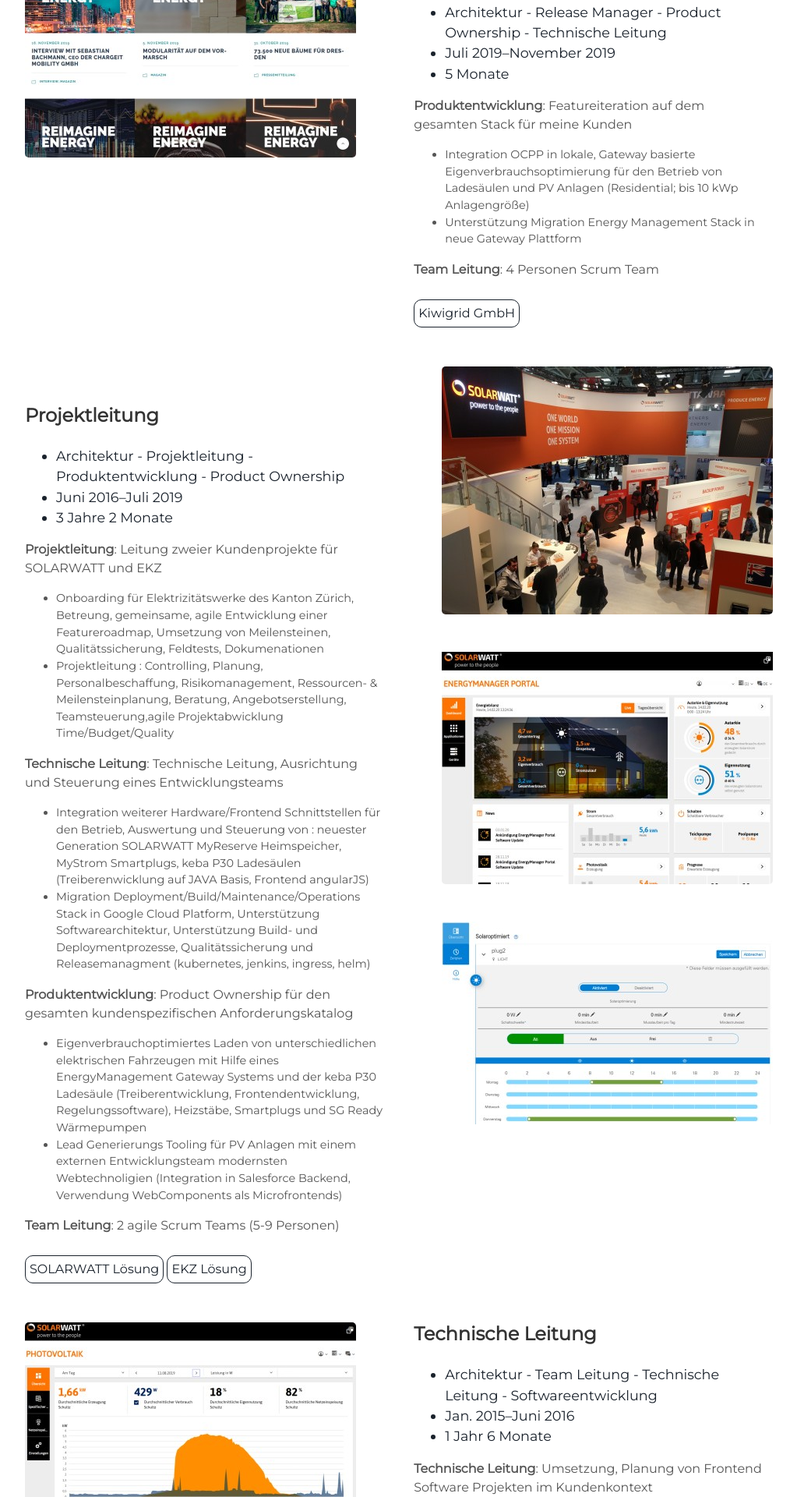
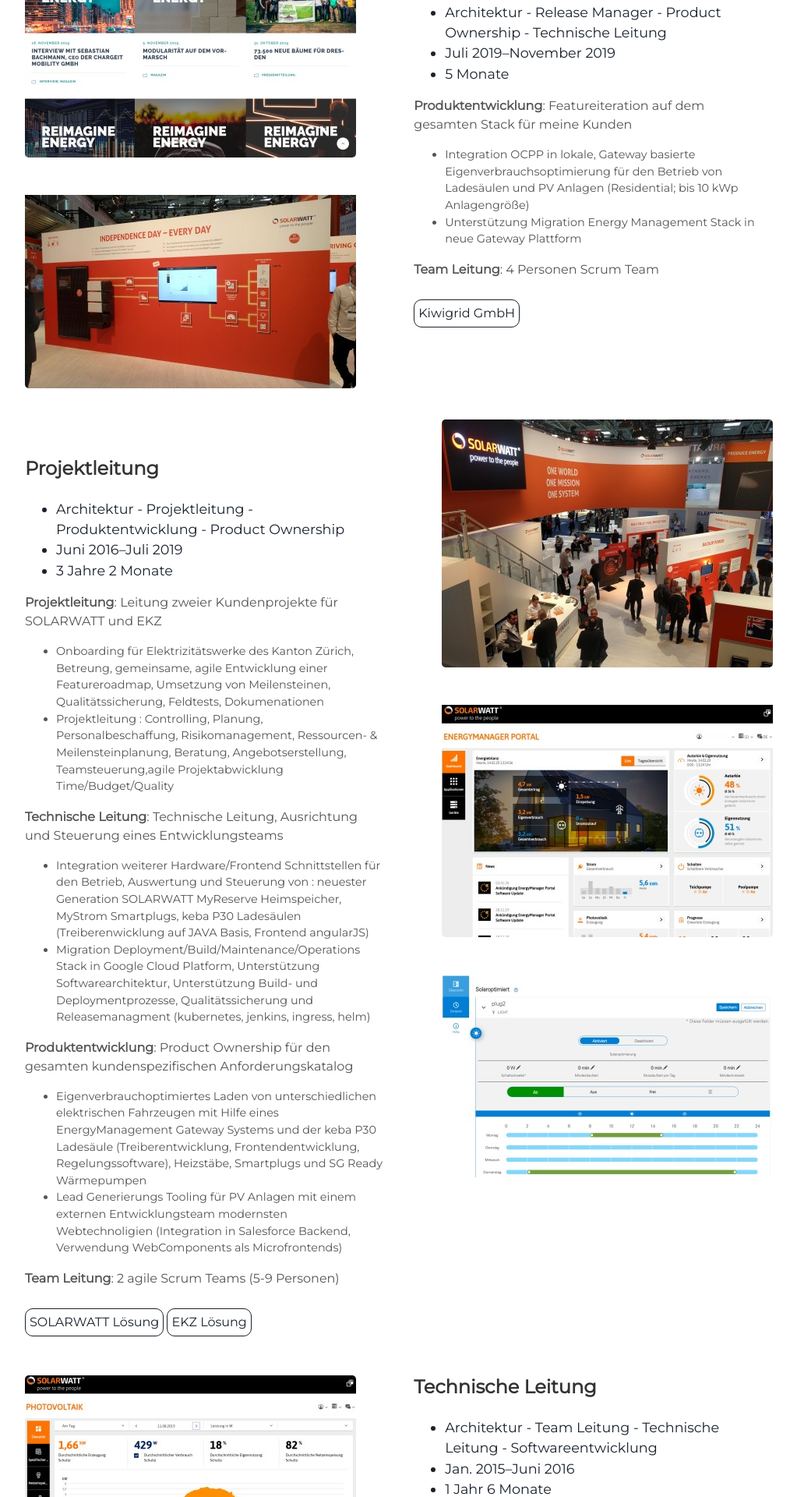
Before and after one commit to krumax/krumax.github.io, a Jekyll site: the page built from index.html, in a window 1280 px wide. Shown: the part 3866-5786 px from the top of the page at 78% size, without its empty margins (128-1151 px from the left). Built offline with Jekyll 4.4.1, drawn with Linux system fonts in a browser that asks for light colours.

```diff
--- a/_config.yml
+++ b/_config.yml
@@ -3,6 +3,7 @@ title: Max Kruse
 description: Die digitale Visitenkarte von Max Kruse
 # baseurl: "/particle" # the subpath of your site, e.g. /blog
 # url: "localhost:3000" # the base hostname & protocol for your site e.g. http://willianjusten.com.br
+url: https://krumax.github.io
 
 # User settings
 username: Max Kruse
--- a/_includes/projects.html
+++ b/_includes/projects.html
@@ -7,6 +7,7 @@
 <div class="user-projects">
   <div class="images-left">
     <img alt="mountains" src="{{ "/assets/img/kiwigrid-2019-small.jpg" | prepend: site.baseurl }}" />
+    <img alt="mountains" style="padding-top: 3em;" src="{{ "/assets/img/solarwatt-intersolar-2018-small.jpg" | prepend: site.baseurl }}" />
   </div>
   <div class="contents-right">
     <h3>{{site.projects.part-04.title}}</h3>
```
Also changed, not shown: assets/img/solarwatt-intersolar-2018-small.jpg (added).
